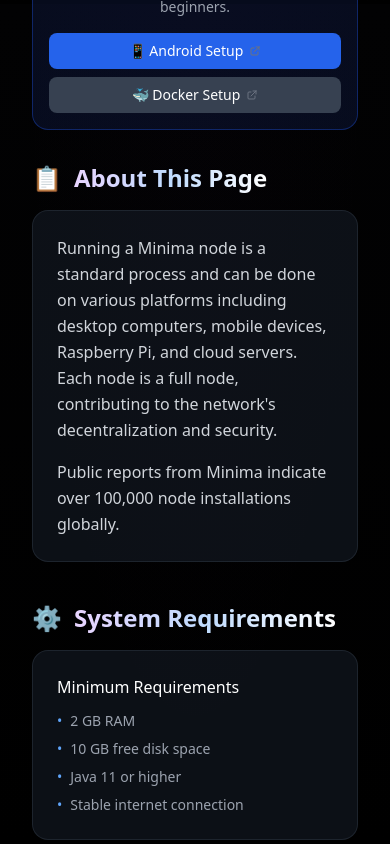
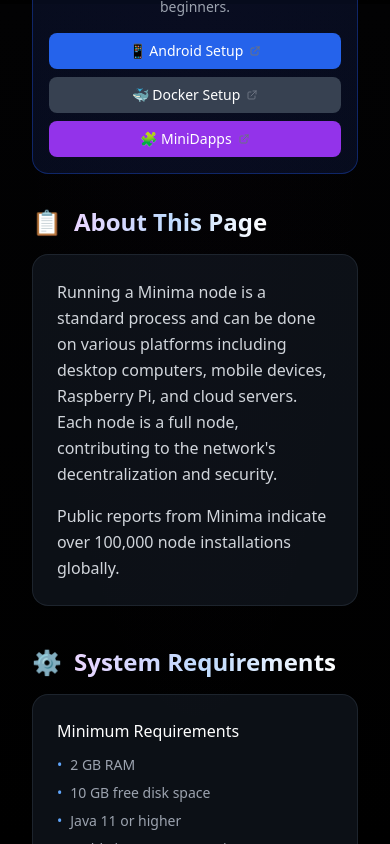
Before and after one commit to KuA1bo/minimaverse-site, a Next.js app: page /nodes in a window 390 px wide. Shown: the part 840-1684 px from the top of the page. Built offline with nearby package versions, Linux system fonts and the light colour scheme.

Commit message:
feat(nodes): add MiniDapps button to Quick Start CTA

```diff
--- a/src/app/nodes/page.tsx
+++ b/src/app/nodes/page.tsx
@@ -4,6 +4,7 @@
 // Polished: minimal structural cleanup, status legend in Primary Sources, remove duplicate, neutralize marketing [19.05.2026]
 // Micro-fixes: removed DePIN marketing framing, simplified throughput language [19.05.2026]
 // Final: Mega Node description tightened for technical precision [19.05.2026]
+// Micro-fix: added MiniDapps button to Quick Start CTA [20.05.2026]
 
 import Link from 'next/link';
 import JsonLd from '@/components/JsonLd';
@@ -224,6 +225,12 @@ export default function NodesPage() {
               className="inline-flex items-center justify-center gap-1.5 px-4 py-2 bg-gray-700 hover:bg-gray-600 text-white text-sm font-medium rounded-lg transition-all duration-300 hover:scale-105 active:scale-95 w-full sm:w-auto"
             >
               🐳 Docker Setup
+            </ExternalLink>
+            <ExternalLink
+              href="https://minidapps.minima.global/"
+              className="inline-flex items-center justify-center gap-1.5 px-4 py-2 bg-purple-600 hover:bg-purple-500 text-white text-sm font-medium rounded-lg transition-all duration-300 hover:scale-105 active:scale-95 w-full sm:w-auto"
+            >
+              🧩 MiniDapps
             </ExternalLink>
           </div>
         </div>
@@ -542,11 +549,11 @@ export default function NodesPage() {
           </p>
         </div>
 
-        {/* Last Updated - UPDATED DATE to May 19, 2026 */}
+        {/* Last Updated - UPDATED DATE to May 20, 2026 */}
         <section className="border-t border-gray-700/40 pt-6 opacity-0 animate-fade-in-up delay-300">
           <p className="text-gray-500 text-sm flex items-center gap-2">
             <span className="w-2 h-2 bg-green-500 rounded-full animate-pulse" />
-            Last updated: May 19, 2026
+            Last updated: May 20, 2026
           </p>
         </section>
 
```
